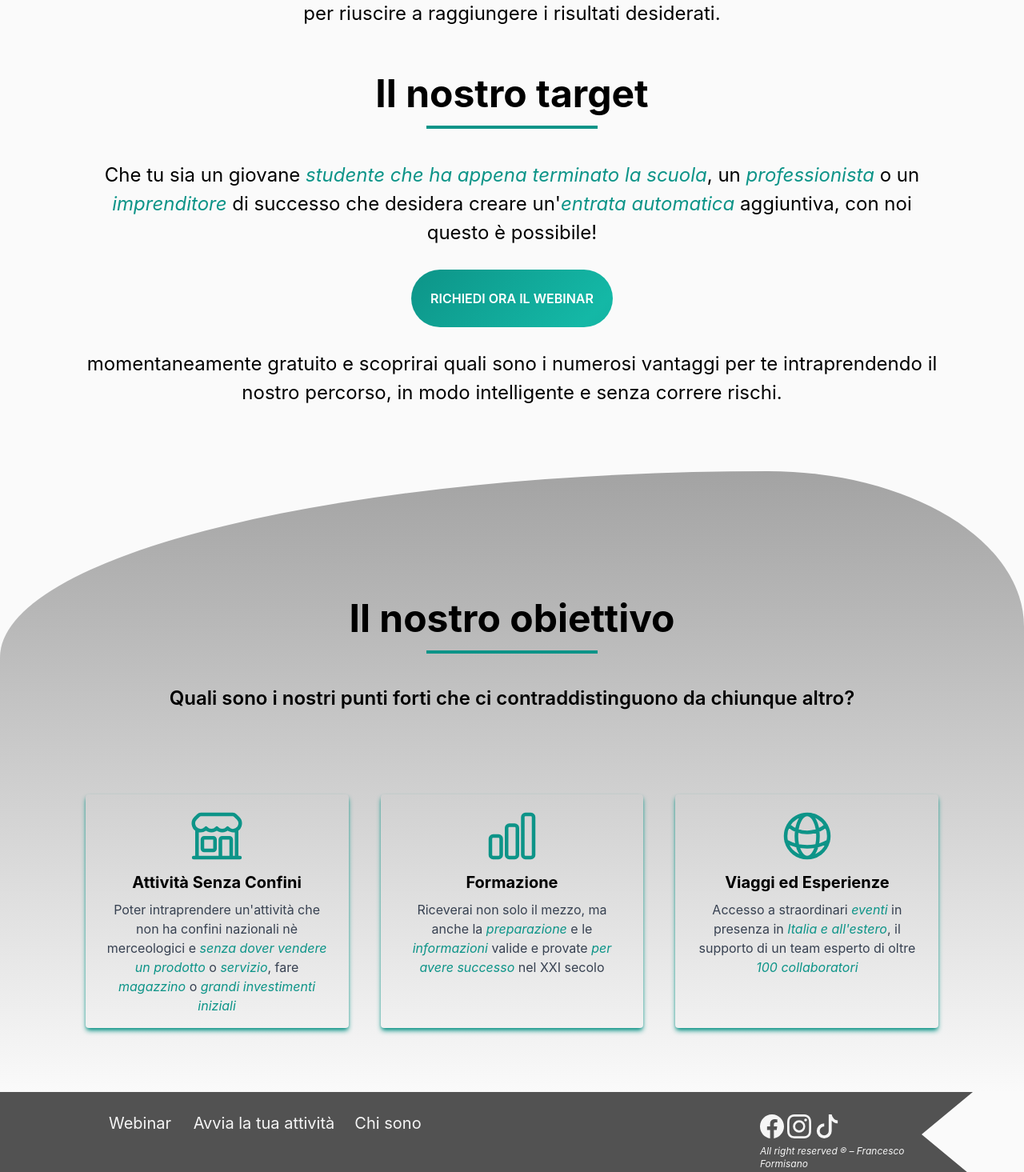
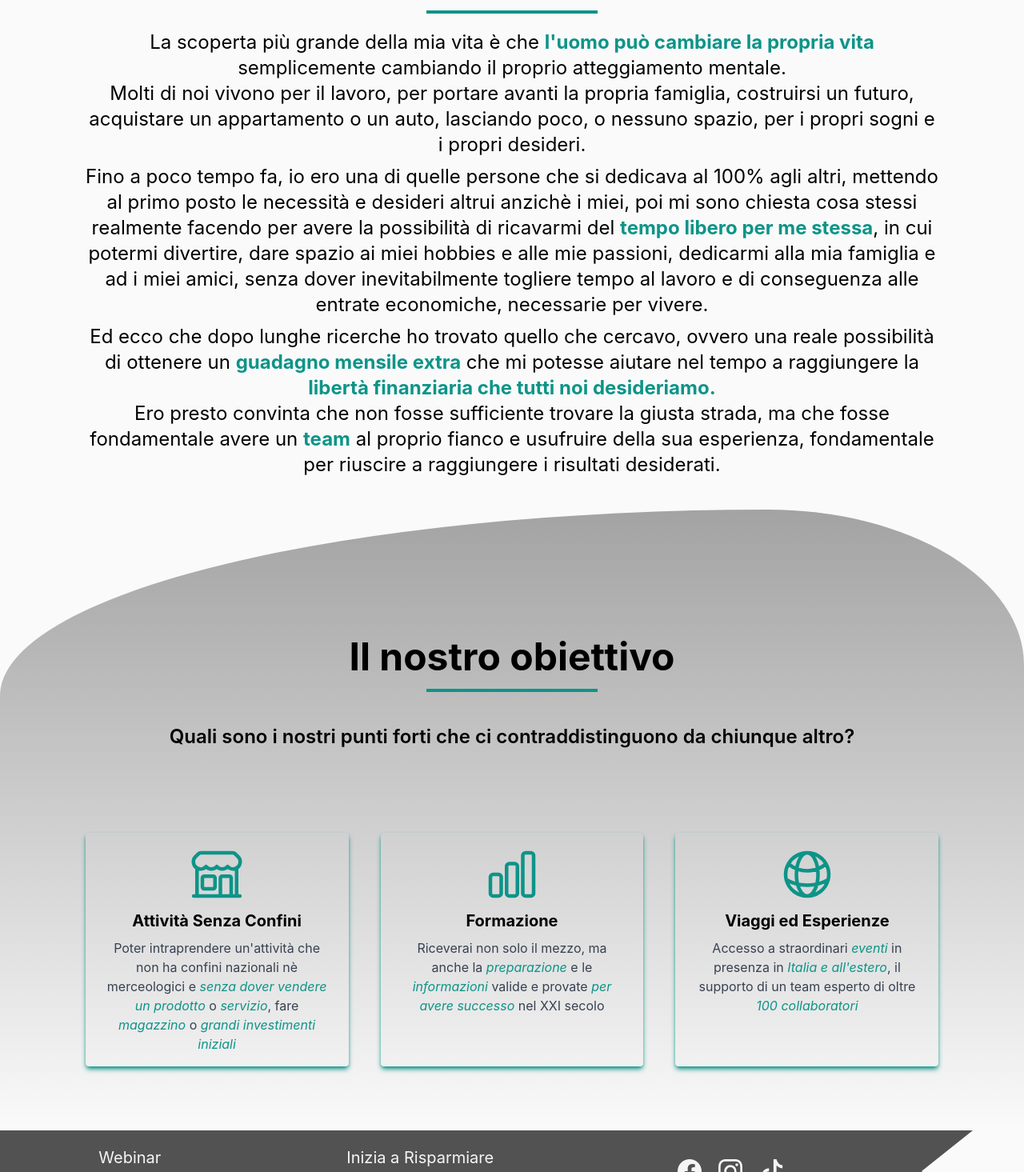
Before and after one commit to frxsav/angelabusiness, a React (Create React App) app: page / in a window 1280 px wide. Shown: the part 1335-2800 px from the top of the page at 80% size. Built offline with nearby package versions, Linux system fonts and the light colour scheme.

Commit message:
UI changes pt. 2

```diff
--- a/src/components/MyStory.jsx
+++ b/src/components/MyStory.jsx
@@ -7,10 +7,10 @@ const MyStory = () => {
   return (
     <>
       <div className="grid grid-cols-12 pb-10" id="about">
-        <h1 className="pt-10 pb-2 lg:pb-3 text-4xl lg:text-5xl font-bold col-span-12 text-center">
+        <h1 className="pb-2 lg:pb-3 text-4xl lg:text-5xl font-bold col-span-12 text-center">
           {t("my_story.title")}
         </h1>
-        <div className="col-span-2 col-start-6 border-b-[4px] border-teal-600 mb-10"></div>
+        <div className="col-span-2 col-start-6 border-b-[4px] border-teal-600 mb-5"></div>
         <section className="flex flex-col items-center col-span-10 col-start-2 lg:text-center text-lg lg:text-2xl space-y-2">
           <p>
             <Trans
--- a/src/components/Social.jsx
+++ b/src/components/Social.jsx
@@ -3,7 +3,7 @@ import { BsInstagram, BsFacebook, BsTiktok } from "react-icons/bs";
 
 const Social = () => {
   return (
-    <div className="grid grid-cols-6 col-span-3 lg:col-span-2 lg:col-end-12 col-end-12 pt-2 gap-14 lg:gap-0 text-2xl lg:text-3xl">
+    <div className="grid grid-cols-6 col-span-3 lg:col-span-2 lg:col-end-12 col-end-12 pt-2 lg:pt-4 gap-8 lg:gap-0 text-2xl lg:text-3xl">
       <a
         href="https://www.facebook.com/dott.ssaAngelaFormisano"
         target="_blank"
--- a/src/components/Target.jsx
+++ b/src/components/Target.jsx
@@ -6,7 +6,7 @@ const Target = () => {
   const { t } = useTranslation();
   return (
     <>
-      <div className="grid grid-cols-12 pt-0 lg:pt-5 overflow-hidden">
+      <div className="grid grid-cols-12 pt-10 lg:pt-32 overflow-hidden">
         <h1 className="text-4xl lg:text-5xl font-bold col-span-12 text-center pb-2 lg:pb-4 pt-0 lg_pt-20">
           {t("target.title")}
         </h1>
--- a/src/components/footer.jsx
+++ b/src/components/footer.jsx
@@ -16,32 +16,44 @@ const Footer = () => {
           href="https://api.whatsapp.com/send?phone=3394211017"
           target="_blank"
           rel="noreferrer"
-          className="lg:col-start-2 col-span-6 lg:col-span-1 text-base lg:text-xl lg:text-center self-center"
+          className="lg:col-start-2 col-span-6 lg:col-span-3 text-md lg:order-1"
         >
-          <span className="active:text-teal-600 focus:text-neutral-100 hover:text-teal-600 transition duration-1 ">
+          <span className="active:text-teal-600 focus:text-neutral-100 hover:text-teal-600 transition duration-1 text-xl">
             {t("footer.webinar")}
           </span>
         </a>
-
+        <a
+          href="https://myw.tf/emcgqn"
+          target="_blank"
+          rel="noreferrer"
+          className="col-span-6 lg:col-span-3 text-md lg:order-2"
+        >
+          <span className="active:text-teal-600 focus:text-neutral-100 hover:text-teal-600 transition duration-1 text-xl">
+            {t("footer.save_your_money")}
+          </span>
+        </a>
+        <div className="lg:col-end-12 lg:col-span-3 lg:order-3 order-6 col-end-10 pt-2 lg:pt-0">
+          <Social></Social>
+        </div>
         <a
           href="https://api.whatsapp.com/send?phone=3394211017"
           target="_blank"
           rel="noreferrer"
-          className="col-span-6 lg:col-span-2 text-base lg:text-xl lg:text-center self-center"
+          className="lg:col-start-2 col-span-6 lg:col-span-3 text-md lg:order-4 order-3"
         >
-          <span className="active:text-teal-600 focus:text-neutral-100 hover:text-teal-600 transition duration-1 ">
+          <span className="active:text-teal-600 focus:text-neutral-100 hover:text-teal-600 transition duration-1 text-xl">
             {t("footer.start_activity")}
           </span>
         </a>
-        <a href="#about" className="col-span-6 lg:col-span-1 text-base lg:text-xl lg:text-center self-center">
-          <span className="active:text-teal-600 focus:text-neutral-100 hover:text-teal-600 transition duration-1 ">
+        <a
+          href="#about"
+          className="col-span-6 lg:col-span-3 text-md lg:order-5 order-4"
+        >
+          <span className="active:text-teal-600 focus:text-neutral-100 hover:text-teal-600 transition duration-1 text-xl">
             {t("footer.about")}
           </span>
         </a>
-        <div className="lg:col-end-12 lg:col-span-2 self-center">
-          <Social></Social>
-        </div>
-        <address className="lg:col-span-2 lg:col-end-12 col-span-7 text-xs pt-2 self-end">
+        <address className="lg:col-span-3 lg:col-end-12 col-span-7 text-xs pt-2 lg:order-6 order-5 self-end">
           <span>{t("footer.copyright")}</span>
         </address>
       </div>
--- a/src/pages/homepage.jsx
+++ b/src/pages/homepage.jsx
@@ -9,8 +9,8 @@ const Homepage = () => {
   return (
     <>
       <About></About>
+      <Target></Target>
       <MyStory></MyStory>
-      <Target></Target>
       <OurGoal></OurGoal>
       <Footer></Footer>
     </>
```
